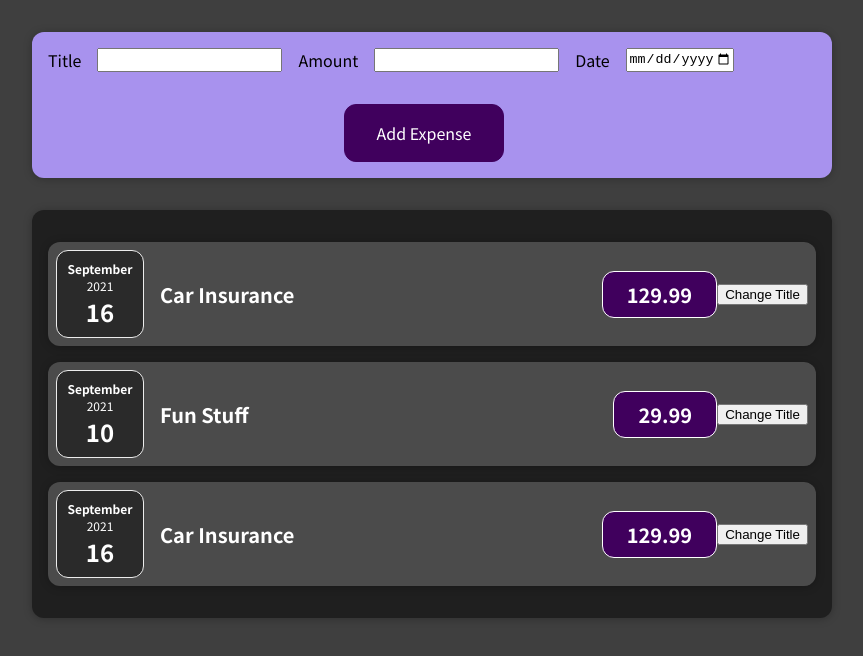
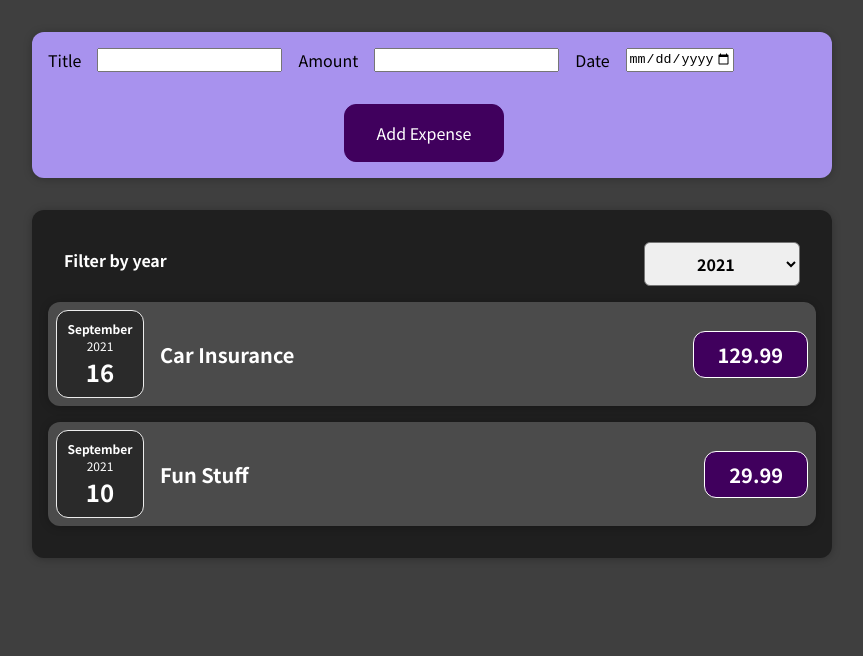
Before and after one commit to ben-whitfield/react-expense-tracker, a React (Create React App) app: page / in a window 1280 px wide. Shown: the top 656 px of the page, without its empty margins (208-1071 px from the left). Built offline with nearby package versions, Linux system fonts and the light colour scheme.

Commit message:
add filtering

```diff
--- a/src/App.js
+++ b/src/App.js
@@ -1,15 +1,29 @@
+import { useState } from "react";
 import Expenses from "./components/Expenses/Expenses";
 import NewExpense from "./components/NewExpense/NewExpense";
 
+const DUMMY_EXPENSES = [
+  {
+    id: "item1",
+    title: "Car Insurance",
+    date: new Date(2021, 8, 16),
+    amount: 129.99,
+  },
+  {
+    id: "item2",
+    title: "Fun Stuff",
+    date: new Date(2021, 8, 10),
+    amount: 29.99,
+  },
+];
+
 const App = () => {
-  const expenses = [
-    { title: "Car Insurance", date: new Date(2021, 8, 16), amount: 129.99 },
-    { title: "Fun Stuff", date: new Date(2021, 8, 10), amount: 29.99 },
-  ];
-
+  const [expenses, setExpenses] = useState(DUMMY_EXPENSES);
   const addExpenseHandler = (expense) => {
-    console.log('in app.js', expense)
-  }
+    setExpenses((prevExpenses) => {
+      return [expense, ...prevExpenses];
+    });
+  };
 
   return (
     <div>
--- a/src/components/Expenses/ExpenseItem.js
+++ b/src/components/Expenses/ExpenseItem.js
@@ -1,25 +1,20 @@
-import React, { useState } from "react";
+import React from "react";
 
 import "./ExpenseItem.css";
 import ExpenseDate from "./ExpenseDate";
 import Card from "../UI/Card";
 
 const ExpenseItem = (props) => {
-  const [title, setTitle] = useState(props.title);
-
-  const clickHandler = () => {
-    setTitle("updated");
-  };
-
   return (
+    <li>
       <Card className="expense-item">
         <ExpenseDate date={props.date} />
         <div className="expense-item__description">
-        <h2>{title}</h2>
+          <h2>{props.title}</h2>
           <div className="expense-item__price">{props.amount}</div>
         </div>
-      <button onClick={clickHandler}>Change Title</button>
       </Card>
+    </li>
   );
 };
 
--- a/src/components/Expenses/Expenses.js
+++ b/src/components/Expenses/Expenses.js
@@ -1,26 +1,30 @@
+import { useState } from "react";
 import "./Expenses.css";
-import ExpenseItem from "./ExpenseItem";
 import Card from "../UI/Card";
+import ExpensesFilter from "./ExpensesFilter";
+import ExpensesList from "./ExpensesList";
 
 const Expenses = (props) => {
+  const [filterYear, setFilter] = useState("2021");
+
+  const changeExpensesFilter = (filterYear) => {
+    setFilter(filterYear);
+  };
+
+  const filteredExpenses = props.items.filter((expense) => {
+    return expense.date.getFullYear().toString() === filterYear;
+  });
+
   return (
-    <Card className="expenses">
-      <ExpenseItem
-        title={props.items[0].title}
-        date={props.items[0].date}
-        amount={props.items[0].amount}
-      />
-      <ExpenseItem
-        title={props.items[1].title}
-        date={props.items[1].date}
-        amount={props.items[1].amount}
-      />
-      <ExpenseItem
-        title={props.items[0].title}
-        date={props.items[0].date}
-        amount={props.items[0].amount}
-      />
-    </Card>
+    <div>
+      <Card className="expenses">
+        <ExpensesFilter
+          selected={filterYear}
+          onFilterChange={changeExpensesFilter}
+        />
+        <ExpensesList items={filteredExpenses} />
+      </Card>
+    </div>
   );
 };
 
--- /dev/null
+++ b/src/components/Expenses/ExpensesFilter.css
@@ -0,0 +1,24 @@
+.expenses-filter {
+  color: white;
+  padding: 0 1rem;
+}
+
+.expenses-filter__control {
+  display: flex;
+  width: 100%;
+  align-items: center;
+  justify-content: space-between;
+  margin: 1rem 0;
+}
+
+.expenses-filter label {
+  font-weight: bold;
+  margin-bottom: 0.5rem;
+}
+
+.expenses-filter select {
+  font: inherit;
+  padding: 0.5rem 3rem;
+  font-weight: bold;
+  border-radius: 6px;
+}
--- /dev/null
+++ b/src/components/Expenses/ExpensesFilter.js
@@ -0,0 +1,22 @@
+import "./ExpensesFilter.css";
+
+const ExpensesFilter = (props) => {
+  const changeHandler = (event) => {
+    props.onFilterChange(event.target.value);
+  };
+  return (
+    <div className="expenses-filter">
+      <div className="expenses-filter__control">
+        <label>Filter by year</label>
+        <select value={props.selected} onChange={changeHandler}>
+          <option value="2022">2022</option>
+          <option value="2021">2021</option>
+          <option value="2020">2020</option>
+          <option value="2019">2019</option>
+        </select>
+      </div>
+    </div>
+  );
+};
+
+export default ExpensesFilter;
--- /dev/null
+++ b/src/components/Expenses/ExpensesList.css
@@ -0,0 +1,9 @@
+.expenses-list {
+  list-style: none;
+  padding: 0;
+}
+
+.expenses-list__fallback {
+  color: white;
+  text-align: center;
+}
--- /dev/null
+++ b/src/components/Expenses/ExpensesList.js
@@ -0,0 +1,23 @@
+import ExpenseItem from "./ExpenseItem";
+import "./ExpensesList.css";
+
+const ExpensesList = (props) => {
+  if (props.items.length === 0) {
+    return <h2 className="expenses-list__fallback">Found no Expenses</h2>;
+  }
+
+  return (
+    <ul className="expenses-list">
+      {props.items.map((expense) => (
+        <ExpenseItem
+          key={expense.id}
+          title={expense.title}
+          date={expense.date}
+          amount={expense.amount}
+        />
+      ))}
+    </ul>
+  );
+};
+
+export default ExpensesList;
--- a/src/components/NewExpense/NewExpense.js
+++ b/src/components/NewExpense/NewExpense.js
@@ -4,14 +4,13 @@ import "./NewExpense.css";
 import ExpenseForm from "./ExpenseForm";
 
 const NewExpense = (props) => {
-
   const saveExpenseDataHandler = (enteredExpenseData) => {
     const expenseData = {
       ...enteredExpenseData,
-      id: Math.random().toString()
-    }
-    props.onAddExpense(expenseData)
-  }
+      id: Math.random().toString(),
+    };
+    props.onAddExpense(expenseData);
+  };
 
   return (
     <div className="new-expense">
```
Lines whose indentation alone changed are shown as unchanged.
